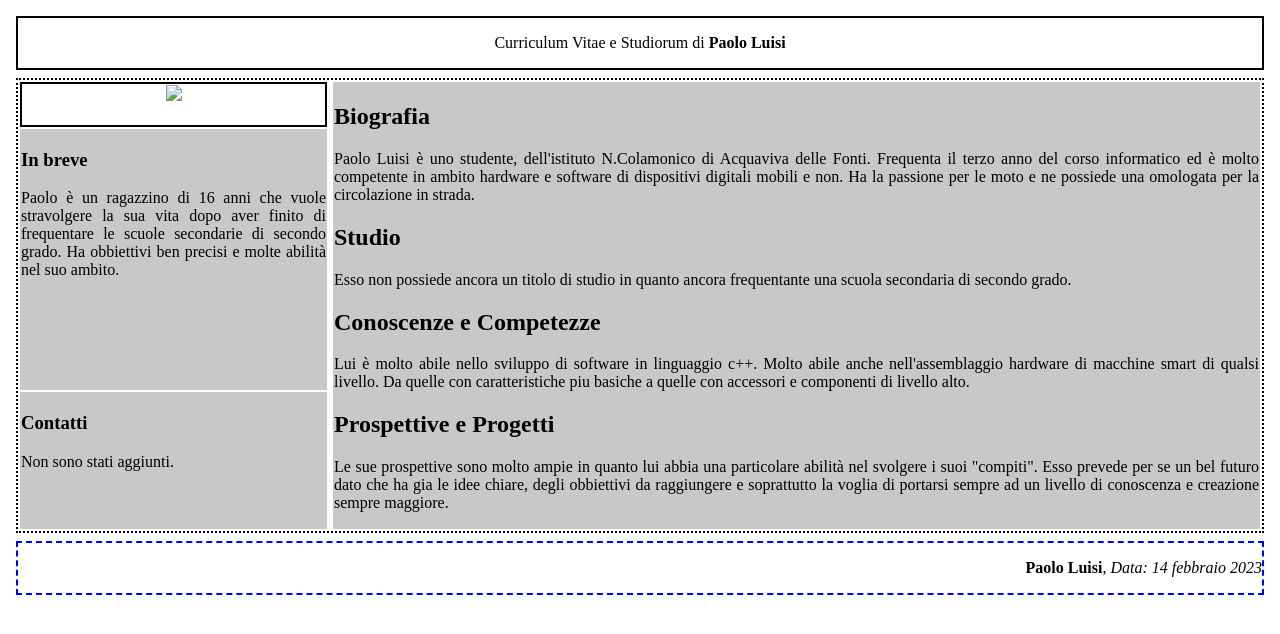
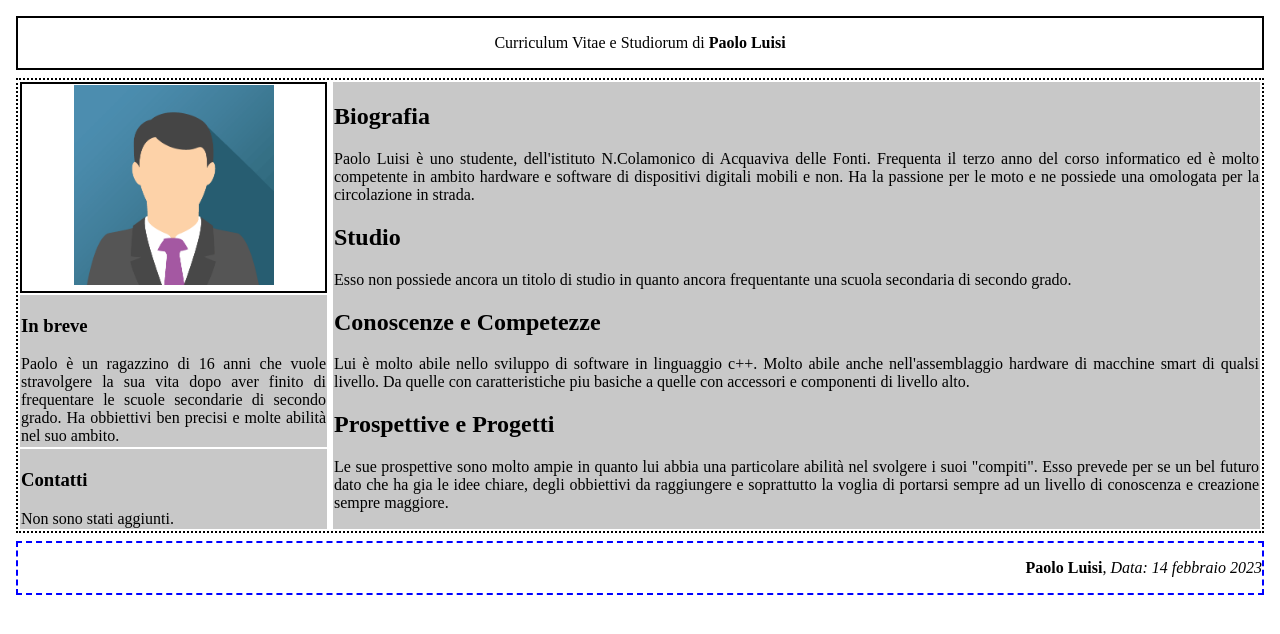
Before and after one commit to xpi-ay/TPSIT, a plain HTML site: page index.html in a window 1280 px wide. Drawn offline with Linux system fonts and the light colour scheme.

Commit message:
Update index.html

```diff
--- a/index.html
+++ b/index.html
@@ -27,7 +27,7 @@
             <td style="border: 2px dotted;">
                 <table width="100%" border="0">
                     <tr>
-                         <td class="special" style="text-align: center; border: 2px solid ;"><img src="bari.png" width="200px"</td>
+                         <td class="special" style="text-align: center; border: 2px solid ;"><img src="foto_tessera.png" width="200px"</td>
                          <td class="special"  style="text-align: center;"></td>
                          <td class="special" rowspan="3" width="75%" style="background-color: rgb(200, 200, 200);">
                              <p align="justify">
```
